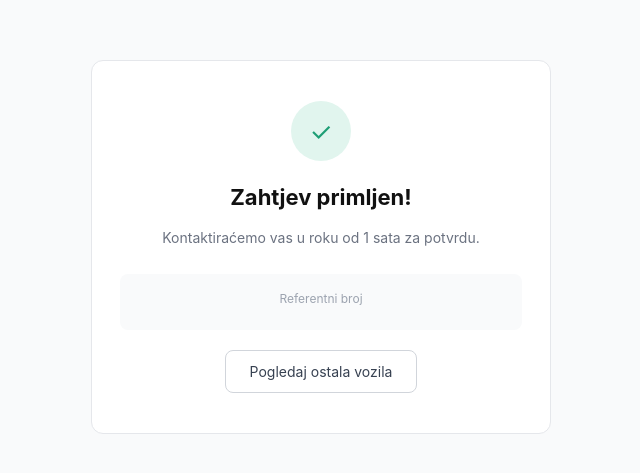
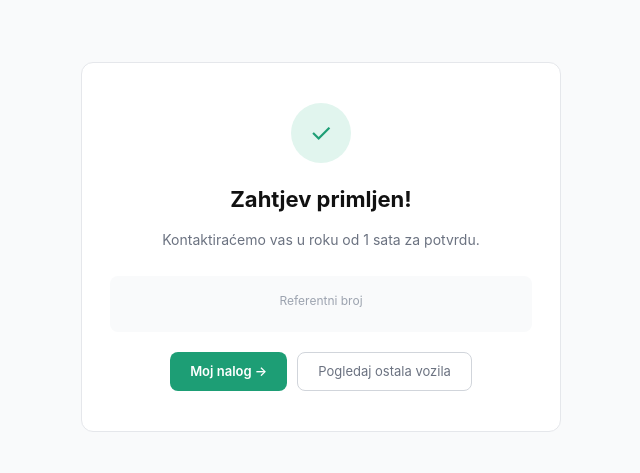
Before and after one commit to edinsu-collab/avtorent2, a Next.js app: page /vozila/potvrda in a window 1280 px wide. Shown: the part 153-626 px from the top of the page, without its empty margins (319-959 px from the left). Built offline with nearby package versions, Linux system fonts and the light colour scheme.

Commit message:
Fix Suspense boundaries

```diff
--- a/src/app/page.tsx
+++ b/src/app/page.tsx
@@ -1,4 +1,5 @@
 'use client'
+import { Suspense } from 'react'
 
 import { useState, useEffect, useCallback } from 'react'
 import { useSearchParams, useRouter } from 'next/navigation'
@@ -10,7 +11,7 @@ type Partner = { id: string; name: string; qr_code: string; client_discount_perc
 
 const ICONS: Record<string, string> = { economy: '🚗', suv: '🚙', premium: '🏎️', minivan: '🚐', convertible: '🚘' }
 
-export default function HomePage() {
+function HomePageContent() {
   const searchParams = useSearchParams()
   const router = useRouter()
   const [lang, setLang] = useState<Lang>('sr')
@@ -49,7 +50,7 @@ export default function HomePage() {
       .then(r => r.json())
       .then(d => { setVehicles(Array.isArray(d) ? d : []); setLoading(false) })
       .catch(() => setLoading(false))
-  }, [category, pickupDate, returnDate, pickupTime, returnTime])
+  }, [category])
 
   useEffect(() => { fetchVehicles() }, [fetchVehicles])
 
@@ -203,3 +204,11 @@ export default function HomePage() {
     </div>
   )
 }
+
+export default function HomePage() {
+  return (
+    <Suspense fallback={<div style={{ minHeight: '100vh', display: 'flex', alignItems: 'center', justifyContent: 'center', color: '#9ca3af' }}>Učitavanje...</div>}>
+      <HomePageContent />
+    </Suspense>
+  )
+}
--- a/src/app/rezervacija/page.tsx
+++ b/src/app/rezervacija/page.tsx
@@ -1,4 +1,5 @@
 'use client'
+import { Suspense } from 'react'
 
 import { useState, useEffect } from 'react'
 import { useSearchParams, useRouter } from 'next/navigation'
@@ -12,7 +13,7 @@ type Extra = {
 }
 type VehicleExtra = { extra_id: string; price: number }
 
-export default function BookingPage() {
+function BookingPageContent() {
   const searchParams = useSearchParams()
   const router = useRouter()
   const lang = (searchParams.get('lang') as Lang) || 'sr'
@@ -264,3 +265,11 @@ export default function BookingPage() {
     </div>
   )
 }
+
+export default function BookingPage() {
+  return (
+    <Suspense fallback={<div style={{ minHeight: '100vh', display: 'flex', alignItems: 'center', justifyContent: 'center', color: '#9ca3af' }}>Učitavanje...</div>}>
+      <BookingPageContent />
+    </Suspense>
+  )
+}
--- a/src/app/vozila/potvrda/page.tsx
+++ b/src/app/vozila/potvrda/page.tsx
@@ -1,45 +1,76 @@
 'use client'
+import { Suspense } from 'react'
+
 import { useSearchParams, useRouter } from 'next/navigation'
 import { translations, type Lang } from '@/lib/i18n'
 
-export default function ConfirmPage() {
+function ConfirmPageContent() {
   const searchParams = useSearchParams()
   const router = useRouter()
   const lang = (searchParams.get('lang') as Lang) || 'sr'
   const refCode = searchParams.get('ref') || ''
   const partnerName = searchParams.get('partnerName') || ''
   const partnerDiscount = parseFloat(searchParams.get('partnerDiscount') || '0')
+  const isNewClient = searchParams.get('isNewClient') === 'true'
   const tr = translations[lang]
 
   return (
     <div style={{ minHeight: '100vh', background: '#f9fafb', display: 'flex', alignItems: 'center', justifyContent: 'center', padding: 16 }}>
-      <div style={{ background: '#fff', border: '1px solid #e5e7eb', borderRadius: 12, padding: '40px 28px', maxWidth: 460, width: '100%', textAlign: 'center' }}>
+      <div style={{ background: '#fff', border: '1px solid #e5e7eb', borderRadius: 12, padding: '40px 28px', maxWidth: 480, width: '100%', textAlign: 'center' }}>
+
         <div style={{ width: 60, height: 60, borderRadius: '50%', background: '#E1F5EE', display: 'flex', alignItems: 'center', justifyContent: 'center', margin: '0 auto 20px', fontSize: 26, color: '#1D9E75' }}>✓</div>
         <h1 style={{ fontSize: 22, fontWeight: 700, marginBottom: 12, color: '#111' }}>{tr.confTitle}</h1>
         <p style={{ fontSize: 14, color: '#6b7280', lineHeight: 1.7, marginBottom: 24 }}>{tr.confMsg}</p>
 
-        {/* Poruka o popustu partnera */}
-        {partnerName && partnerDiscount > 0 && (
-          <div style={{ background: '#E1F5EE', border: '1px solid #5DCAA5', borderRadius: 10, padding: '14px 18px', marginBottom: 20, textAlign: 'center' }}>
-            <div style={{ fontSize: 22, marginBottom: 6 }}>🎁</div>
-            <div style={{ fontSize: 14, fontWeight: 700, color: '#085041', marginBottom: 4 }}>
-              Kao korisnik <span style={{ color: '#0F6E56' }}>{partnerName}</span> ste ostvarili popust!
-            </div>
-            <div style={{ fontSize: 13, color: '#0F6E56' }}>
-              Uštedili ste <strong>{partnerDiscount}%</strong> na cijenu najma vozila.
-            </div>
-          </div>
-        )}
-
+        {/* Ref kod */}
         <div style={{ background: '#f9fafb', borderRadius: 8, padding: 16, marginBottom: 20 }}>
           <div style={{ fontSize: 12, color: '#9ca3af', marginBottom: 6 }}>{tr.refLabel}</div>
           <div style={{ fontSize: 20, fontWeight: 700, fontFamily: 'monospace', color: '#1D9E75', letterSpacing: 1 }}>{refCode}</div>
         </div>
 
-        <button onClick={() => router.push('/')} style={{ padding: '10px 24px', background: 'transparent', border: '1px solid #d1d5db', borderRadius: 8, fontSize: 14, cursor: 'pointer', color: '#374151' }}>
-          {tr.backHome}
-        </button>
+        {/* Popust partnera */}
+        {partnerName && partnerDiscount > 0 && (
+          <div style={{ background: '#E1F5EE', border: '1px solid #5DCAA5', borderRadius: 10, padding: '14px 18px', marginBottom: 20 }}>
+            <div style={{ fontSize: 22, marginBottom: 6 }}>🎁</div>
+            <div style={{ fontSize: 14, fontWeight: 700, color: '#085041', marginBottom: 4 }}>
+              Kao korisnik <span style={{ color: '#0F6E56' }}>{partnerName}</span> ste ostvarili popust!
+            </div>
+            <div style={{ fontSize: 13, color: '#0F6E56' }}>Uštedili ste <strong>{partnerDiscount}%</strong> na cijenu najma.</div>
+          </div>
+        )}
+
+        {/* Info o nalogu */}
+        {isNewClient && (
+          <div style={{ background: '#E6F1FB', border: '1px solid #85B7EB', borderRadius: 10, padding: '14px 18px', marginBottom: 20, textAlign: 'left' }}>
+            <div style={{ fontSize: 14, fontWeight: 600, color: '#0C447C', marginBottom: 6 }}>📧 Provjerite email</div>
+            <div style={{ fontSize: 13, color: '#185FA5', lineHeight: 1.6 }}>
+              Poslali smo vam email sa potvrdom rezervacije i privremenom lozinkom za vaš novi nalog. Prijavite se na <strong>/moje/login</strong> da pratite rezervacije.
+            </div>
+            <button onClick={() => router.push('/moje/login')} style={{ marginTop: 12, padding: '8px 16px', background: '#185FA5', color: '#fff', border: 'none', borderRadius: 8, fontSize: 12, fontWeight: 600, cursor: 'pointer' }}>
+              Prijavi se na nalog →
+            </button>
+          </div>
+        )}
+
+        <div style={{ display: 'flex', gap: 10, justifyContent: 'center' }}>
+          {!isNewClient && (
+            <button onClick={() => router.push('/moje')} style={{ padding: '9px 20px', background: '#1D9E75', color: '#fff', border: 'none', borderRadius: 8, fontSize: 13, fontWeight: 600, cursor: 'pointer' }}>
+              Moj nalog →
+            </button>
+          )}
+          <button onClick={() => router.push('/')} style={{ padding: '9px 20px', background: 'transparent', border: '1px solid #d1d5db', borderRadius: 8, fontSize: 13, cursor: 'pointer', color: '#6b7280' }}>
+            {tr.backHome}
+          </button>
+        </div>
       </div>
     </div>
   )
 }
+
+export default function ConfirmPage() {
+  return (
+    <Suspense fallback={<div style={{ minHeight: '100vh', display: 'flex', alignItems: 'center', justifyContent: 'center', color: '#9ca3af' }}>Učitavanje...</div>}>
+      <ConfirmPageContent />
+    </Suspense>
+  )
+}
```
